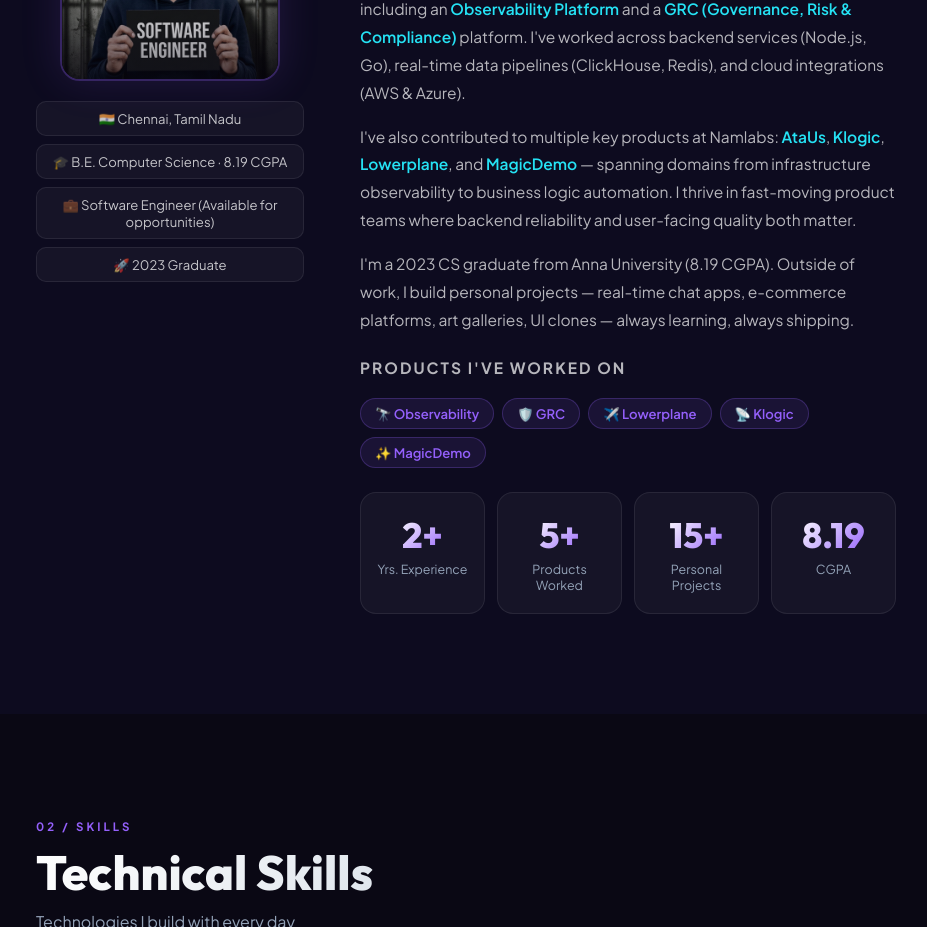
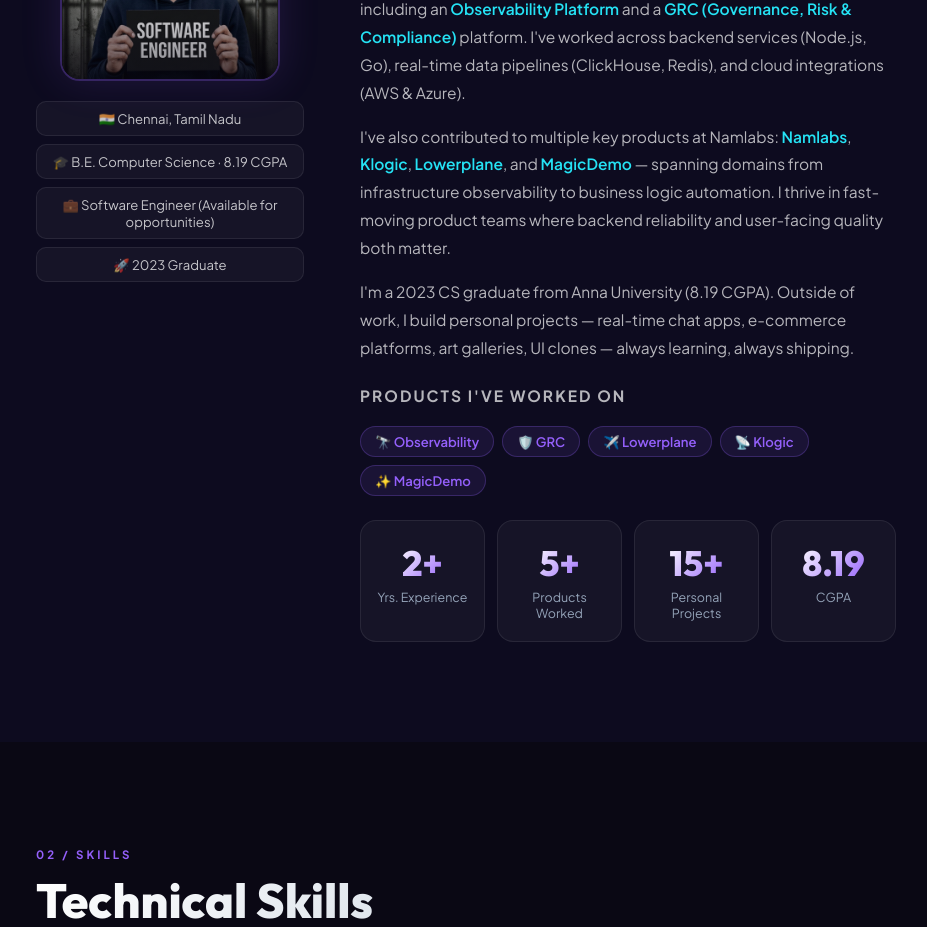
Before and after one commit to vignesh-s-001/Personal-Portfolio, a React (Vite) app: page / in a window 1280 px wide. Shown: the part 1180-2107 px from the top of the page, without its empty margins (174-1101 px from the left). Built offline with nearby package versions, Linux system fonts and the light colour scheme.

Commit message:
fix : c-name

```diff
--- a/src/App.jsx
+++ b/src/App.jsx
@@ -633,7 +633,7 @@
                   I'm a Software Engineer with 1+ year of professional experience. Most recently at <em>Namlabs</em>, I built and maintained scalable SaaS products including an <em>Observability Platform</em> and a <em>GRC (Governance, Risk & Compliance)</em> platform. I've worked across backend services (Node.js, Go), real-time data pipelines (ClickHouse, Redis), and cloud integrations (AWS & Azure).
                 </p>
                 <p className="about-desc">
-                  I've also contributed to multiple key products at Namlabs: <em>AtaUs</em>, <em>Klogic</em>, <em>Lowerplane</em>, and <em>MagicDemo</em> — spanning domains from infrastructure observability to business logic automation. I thrive in fast-moving product teams where backend reliability and user-facing quality both matter.
+                  I've also contributed to multiple key products at Namlabs: <em>Namlabs</em>, <em>Klogic</em>, <em>Lowerplane</em>, and <em>MagicDemo</em> — spanning domains from infrastructure observability to business logic automation. I thrive in fast-moving product teams where backend reliability and user-facing quality both matter.
                 </p>
                 <p>
                   I'm a 2023 CS graduate from Anna University (8.19 CGPA). Outside of work, I build personal projects — real-time chat apps, e-commerce platforms, art galleries, UI clones — always learning, always shipping.
```
